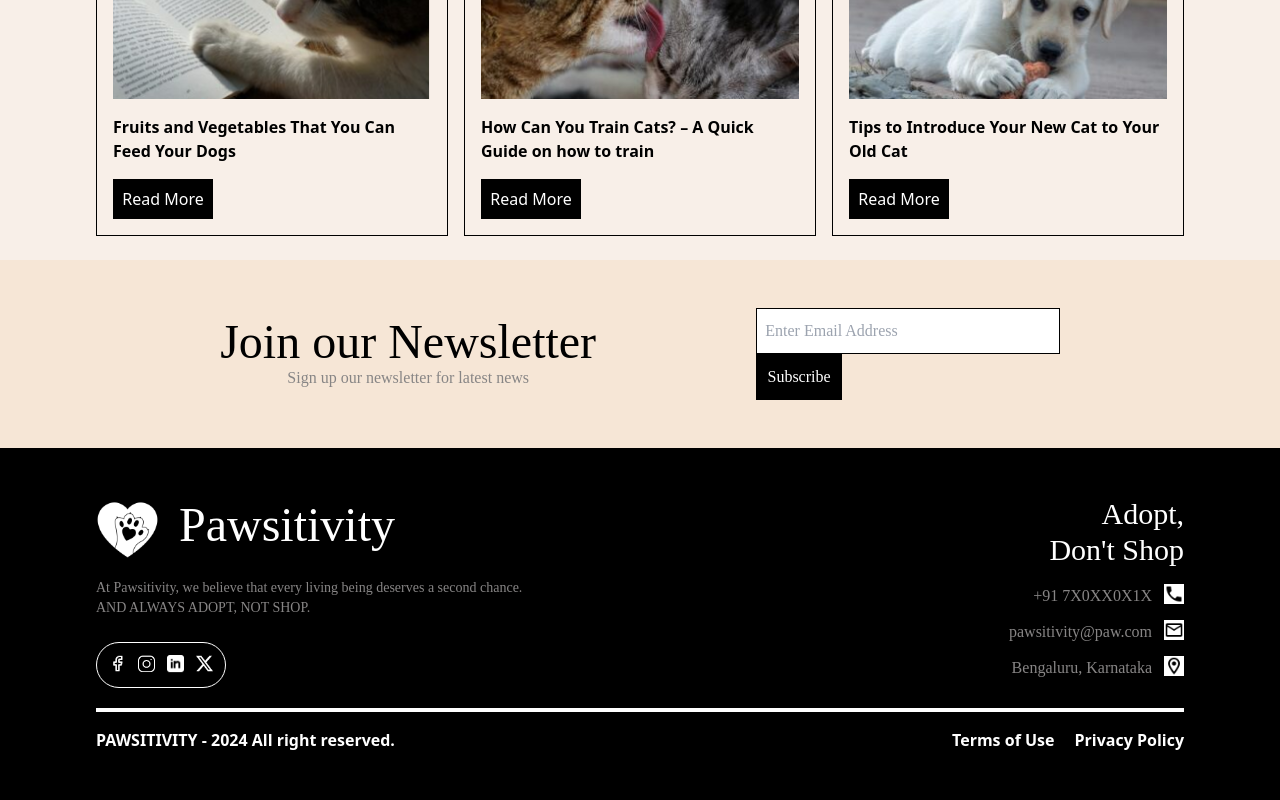
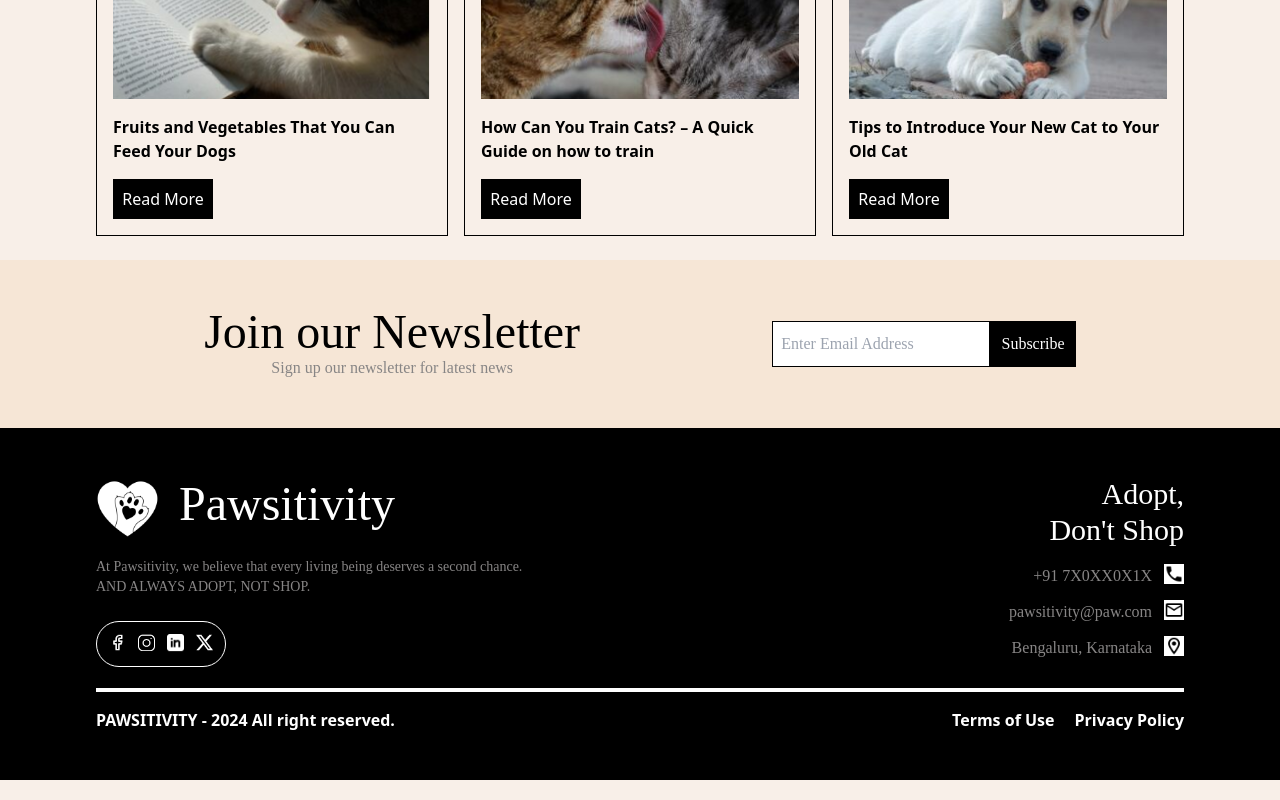
Before and after one commit to SheikBazith/pawisitivity, a React (Create React App) app: page / in a window 1280 px wide. Shown: the part 3660-4460 px from the top of the page. Built offline with nearby package versions, Linux system fonts and the light colour scheme; a web font is replaced by a local one.

Commit message:
Update Newsletter.jsx

```diff
--- a/src/component/Newsletter.jsx
+++ b/src/component/Newsletter.jsx
@@ -2,13 +2,13 @@ import React from 'react'
 
 export default function Newsletter() {
   return (
-    <div className='newsletter bg-[#F6E6D6] flex flex-col lg:flex-row gap-9 justify-evenly items-center p-6 md:p-12 mt-6'>
+    <div className='bg-[#F6E6D6] flex flex-col lg:flex-row gap-9 justify-evenly items-center p-12 mt-6'>
 
         <div>
             <h4 className='text-5xl text-center'>Join our Newsletter</h4>
             <p className='text-center'>Sign up our newsletter for latest news</p>
         </div>
-        <div>
+        <div className='flex'>
             <input className='sub-place' placeholder='Enter Email Address' type='email'/>
             <button className='sub-btn'>Subscribe</button>
         </div>
```
